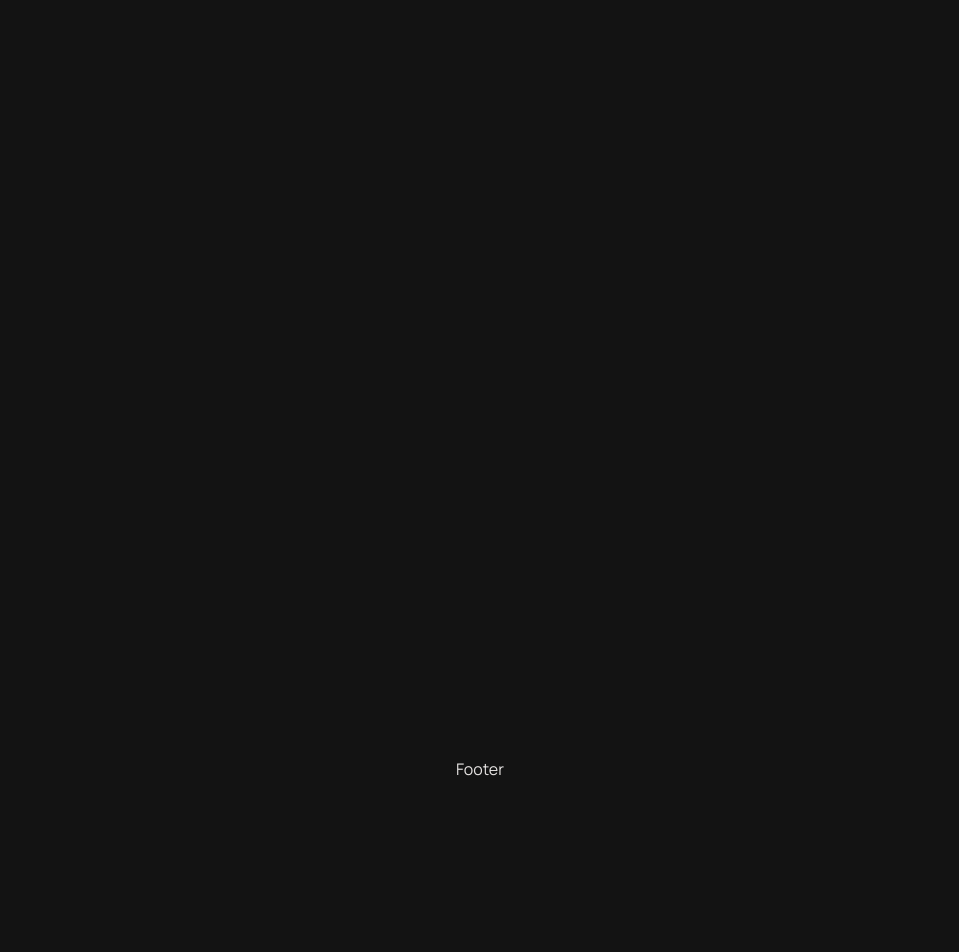
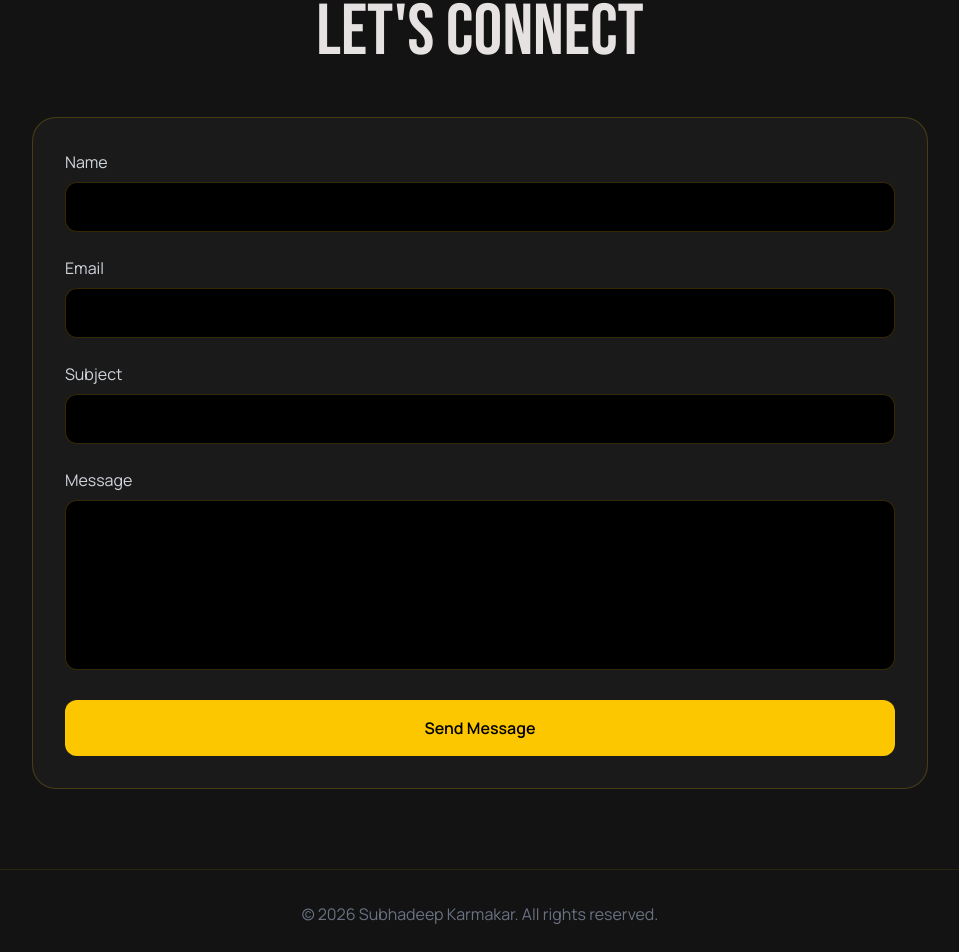
Before and after one commit to SubhadeepK-62/Portfolio, a React (Vite) app: page / in a window 1280 px wide. Shown: the part 3323-4275 px from the top of the page, without its empty margins (160-1119 px from the left). Before the commit the page ends 4184 px from the top, so only its background shows below. Built offline with nearby package versions, Linux system fonts and the light colour scheme.

Commit message:
Added contact form

```diff
--- a/package.json
+++ b/package.json
@@ -10,6 +10,7 @@
     "preview": "vite preview"
   },
   "dependencies": {
+    "@emailjs/browser": "^4.4.1",
     "@tailwindcss/vite": "^4.3.3",
     "react": "^19.2.8",
     "react-dom": "^19.2.8",
--- a/src/components/Contact.jsx
+++ b/src/components/Contact.jsx
@@ -1,7 +1,119 @@
+import { useRef, useState } from "react";
+import emailjs from "@emailjs/browser";
+
 export default function Contact() {
+  const form = useRef();
+  const [status, setStatus] = useState("");
+
+  const handleSubmit = async (e) => {
+    e.preventDefault();
+
+    setStatus("Sending...");
+
+    try {
+      await emailjs.sendForm(
+        import.meta.env.VITE_EMAILJS_SERVICE_ID,
+        import.meta.env.VITE_EMAILJS_TEMPLATE_ID,
+        form.current,
+        import.meta.env.VITE_EMAILJS_PUBLIC_KEY
+      );
+
+      setStatus("Message sent successfully ✅");
+      form.current.reset();
+    } catch (error) {
+      console.error(error);
+      setStatus("Failed to send message ❌");
+    }
+  };
+
   return (
-    <section id="contact" className="min-h-screen">
-      Contact
+    <section
+      id="contact"
+      className="min-h-screen flex items-center px-6 py-20"
+    >
+      <div className="max-w-4xl mx-auto w-full">
+        <p className="text-yellow-400 uppercase tracking-[0.3em] mb-4 text-center">
+          Contact
+        </p>
+
+        <h2
+          className="text-5xl md:text-7xl mb-12 text-center"
+          style={{ fontFamily: "Bebas Neue" }}
+        >
+          LET'S CONNECT
+        </h2>
+
+        <form
+          ref={form}
+          onSubmit={handleSubmit}
+          className="bg-[#1a1a1a] border border-yellow-400/20 rounded-3xl p-8 space-y-6"
+        >
+          <div>
+            <label className="block mb-2 text-gray-300">
+              Name
+            </label>
+
+            <input
+              type="text"
+              name="user_name"
+              required
+              className="w-full bg-black border border-yellow-400/20 rounded-xl px-4 py-3 text-white outline-none focus:border-yellow-400"
+            />
+          </div>
+
+          <div>
+            <label className="block mb-2 text-gray-300">
+              Email
+            </label>
+
+            <input
+              type="email"
+              name="user_email"
+              required
+              className="w-full bg-black border border-yellow-400/20 rounded-xl px-4 py-3 text-white outline-none focus:border-yellow-400"
+            />
+          </div>
+
+          <div>
+            <label className="block mb-2 text-gray-300">
+              Subject
+            </label>
+
+            <input
+              type="text"
+              name="subject"
+              required
+              className="w-full bg-black border border-yellow-400/20 rounded-xl px-4 py-3 text-white outline-none focus:border-yellow-400"
+            />
+          </div>
+
+          <div>
+            <label className="block mb-2 text-gray-300">
+              Message
+            </label>
+
+            <textarea
+              rows="6"
+              name="message"
+              required
+              className="w-full bg-black border border-yellow-400/20 rounded-xl px-4 py-3 text-white outline-none resize-none focus:border-yellow-400"
+            />
+          </div>
+
+          <button
+            type="submit"
+            className="w-full bg-yellow-400 text-black py-4 rounded-xl font-semibold hover:scale-[1.02] transition"
+          >
+            Send Message
+          </button>
+
+          {status && (
+            <p className="text-center text-gray-300">
+              {status}
+            </p>
+          )}
+        </form>
+      </div>
     </section>
   );
 }
--- a/src/components/Footer.jsx
+++ b/src/components/Footer.jsx
@@ -1,7 +1,12 @@
 export default function Footer() {
   return (
-    <footer className="py-20 text-center">
-      Footer
+    <footer className="border-t border-yellow-400/10 py-8">
+      <div className="max-w-6xl mx-auto px-6 text-center">
+        <p className="text-gray-500">
+          © {new Date().getFullYear()} Subhadeep Karmakar.
+          All rights reserved.
+        </p>
+      </div>
     </footer>
   );
 }
```
Also changed, not shown: 2 other files (tests, documents, lock files or other folders).
